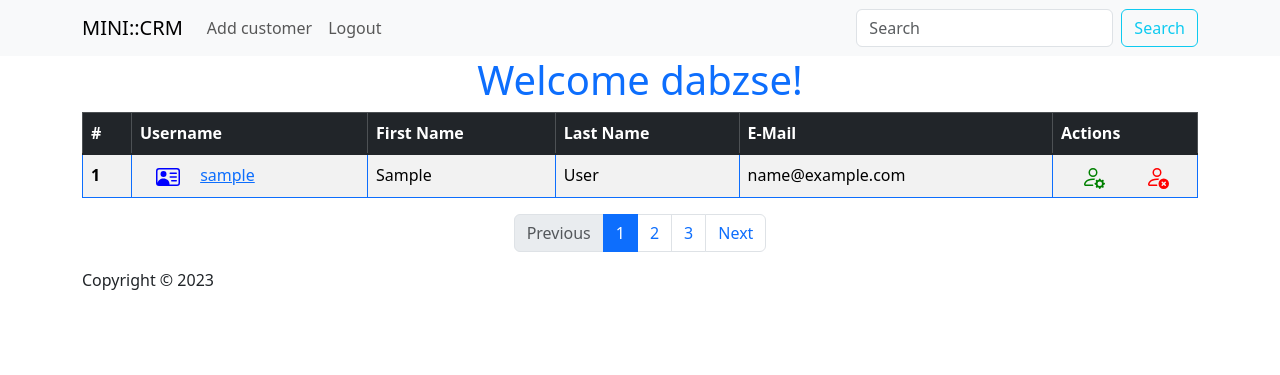
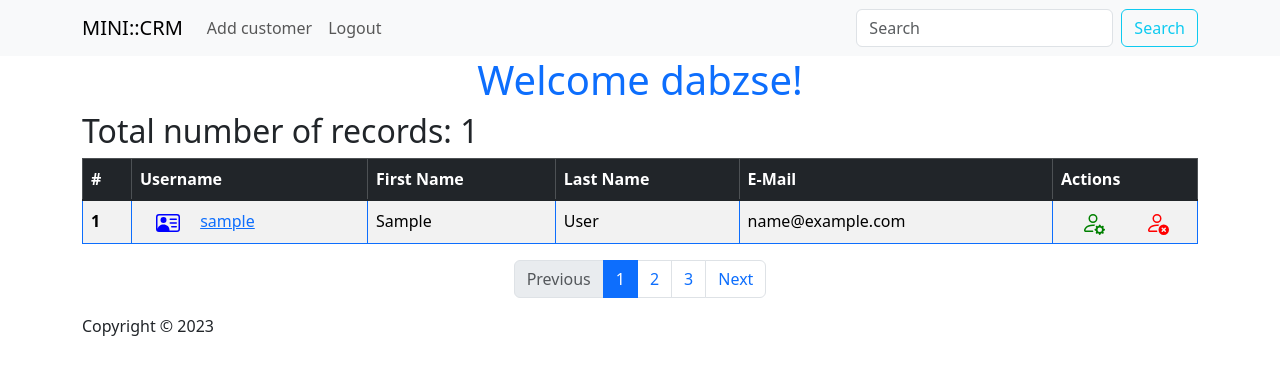
Before and after one commit to dabzse/mini_crm, a Django app: template crm/templates/home.html in a window 1280 px wide. Shown: the top 375 px of the page. Run offline with Django 4.2, Linux system fonts and the light colour scheme; a user stored in the database is signed in; tables that the repository leaves empty hold one stand-in row (values such as "Sample post"); the template is opened without the code that fills it: values that come from a table or form of the project are taken from there, most other values are stand-ins (such as "Sample title", 1, 10 or a date in 2020); some libraries are stand-ins or nearby versions.

Commit message:
add: show total number of records

```diff
--- a/crm/templates/home.html
+++ b/crm/templates/home.html
@@ -8,6 +8,7 @@
 <h1 class="text-primary text-center">Welcome {{ user.username }}!</h1>
 
 {% if customers %}
+    <h2>Total number of records: {{ count }}</h2>
     {% include "crm.html" %}
 {% else %}
     <h2 class="text-center">No customers yet.</h2>
```
